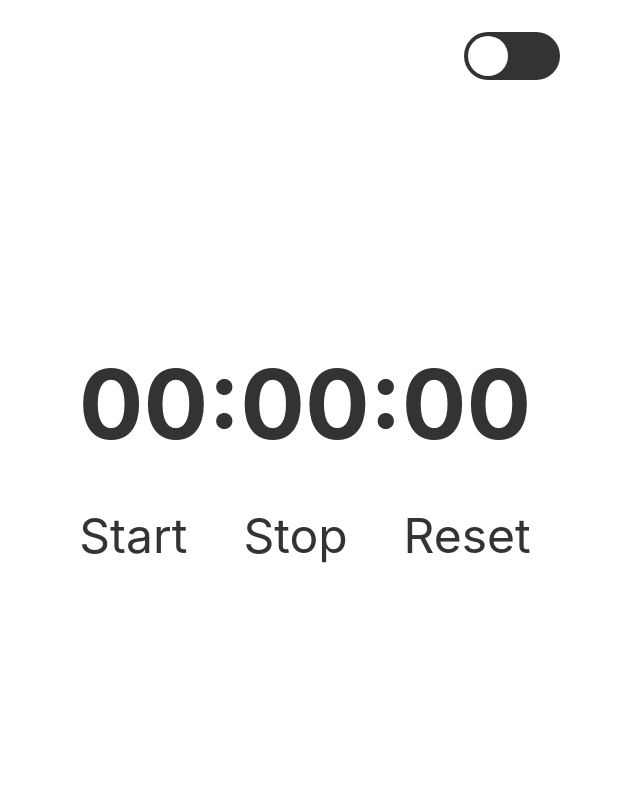
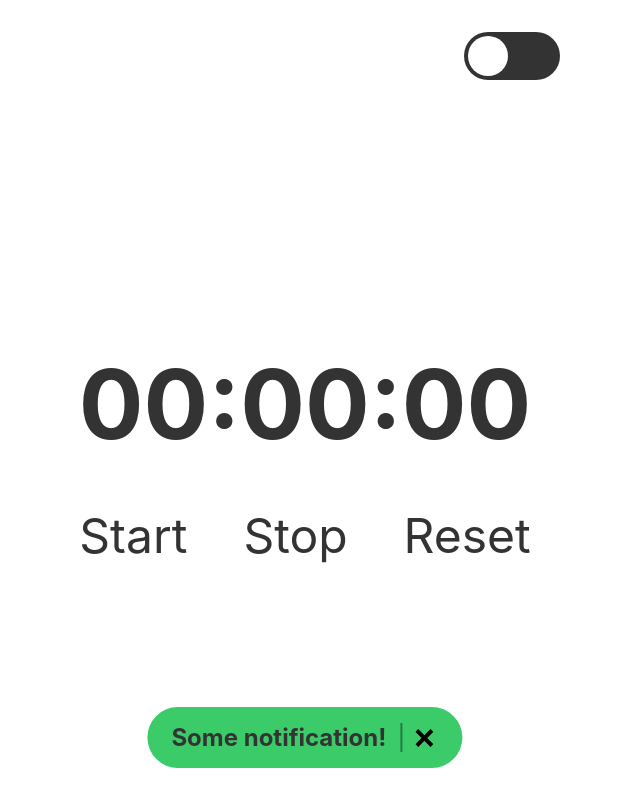
Before and after one commit to Android789515/react-clock, a React (Create React App) app: page / in a window 1280 px wide. Shown: the whole page, without its empty margins (335-975 px from the left). Built offline with nearby package versions, Linux system fonts and the light colour scheme.

Commit message:
Created a static mockup of the Notification component with styles and a new svg for a close button.
Created a new reusable style for making pill shaped containers.

```diff
--- a/src/components/notifications/Notifications.module.scss
+++ b/src/components/notifications/Notifications.module.scss
@@ -1,3 +1,61 @@
+@use '../../sass-mixins/app-style-defaults';
+@use '../../sass-mixins/reusableStyles';
+
 .notifications {
+  @include reusableStyles.pillShape;
 
+  font-size: 1rem;
+
+  position: fixed;
+  bottom: 0;
+
+  z-index: 2;
+
+  display: flex;
+  align-items: center;
+
+  width: max-content;
+
+  padding: 1em 1.5em;
+  margin-bottom: 2em;
+
+  background: #3bcc69;
 }
+
+// Center notifications
+.notifications {
+  left: 50%;
+  transform: translateX(-50%);
+}
+
+$translucent: .4;
+$translucentBlack: rgba(0, 0, 0, $translucent);
+.notificationsTitle {
+  padding-right: .6em;
+  margin: 0 .3em 0 0;
+  border-right: solid 2px $translucentBlack;
+}
+
+.notificationsCloseButton {
+  @include app-style-defaults.button;
+  @include reusableStyles.pillShape;
+
+  font-size: 1.5rem;
+  font-weight: 700;
+
+  display: inline-block;
+
+  padding: .6em;
+  background: url('./close-button.svg') no-repeat center;
+
+  transform: scale(1);
+  transition: transform 250ms;
+}
+.notificationsCloseButton:hover,
+.notificationsCloseButton:focus {
+  transform: scale(1.1);
+}
+
+.notificationsCloseButton:active {
+  transform: scale(1);
+}
--- a/src/components/notifications/Notifications.tsx
+++ b/src/components/notifications/Notifications.tsx
@@ -1,6 +1,6 @@
 import { Notification } from '../../notification-context/notifiationTypes';
 
-import styles from './Notifications.module.scss'
+import styles from './Notifications.module.scss';
 
 interface Props {
     notifications: Notification[]
@@ -9,8 +9,12 @@ interface Props {
 
 const Notifications = ({ notifications, getNextNotification }: Props) => {
     return (
-        <div>
+        <div className={styles.notifications}>
+            <h2 className={styles.notificationsTitle}>
+                Some notification!
+            </h2>
 
+            <button className={styles.notificationsCloseButton} />
         </div>
     );
 };
--- a/src/sass-mixins/reusableStyles.scss
+++ b/src/sass-mixins/reusableStyles.scss
@@ -1,3 +1,7 @@
 @mixin roundedCorners {
   border-radius: .25em;
 }
+
+@mixin pillShape {
+  border-radius: 50px;
+}
```
Also changed, not shown: src/components/notifications/close-button.svg (added).
